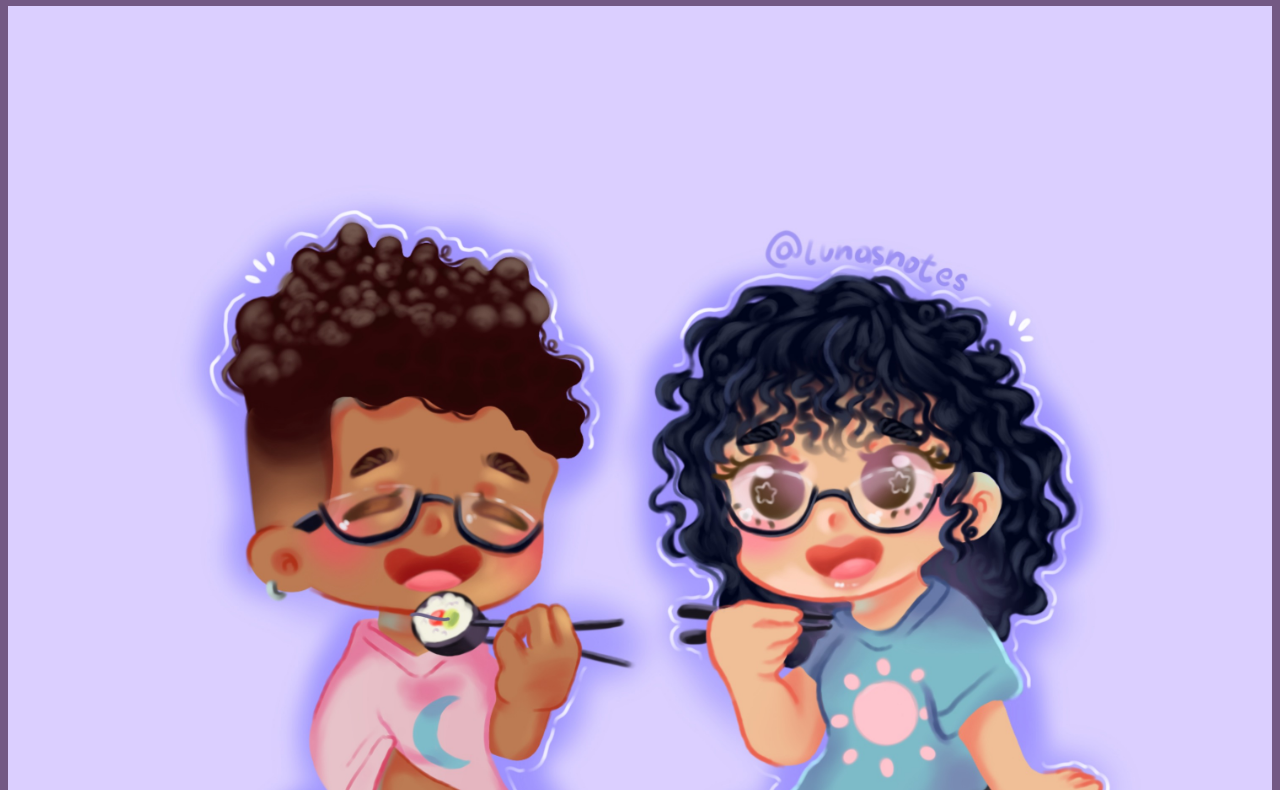
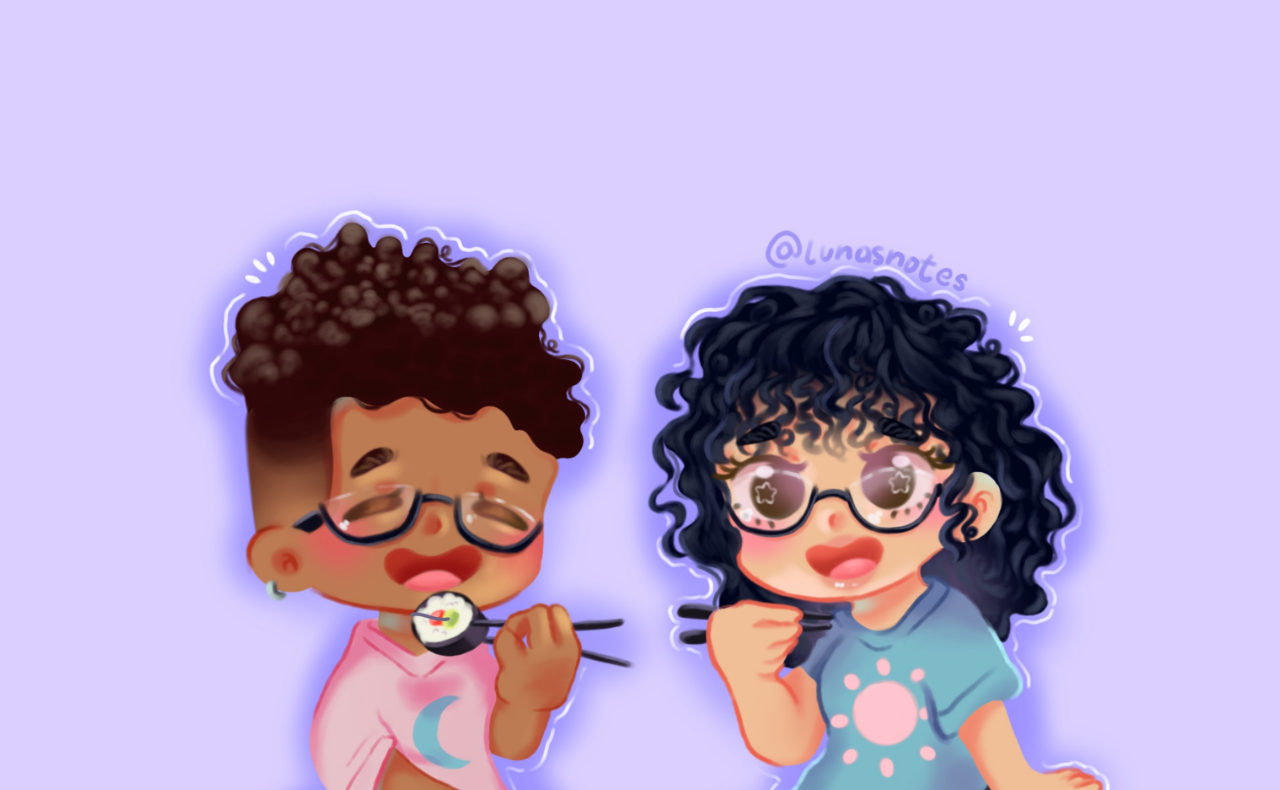
Before and after one commit to drosay/happy4, a plain HTML site: page index.html in a window 1280 px wide. Shown: the part 191-981 px from the top of the page. Drawn offline with Linux system fonts and the light colour scheme.

Commit message:
Update index.html

```diff
--- a/index.html
+++ b/index.html
@@ -20,7 +20,7 @@ src: url(./Ubuntu-Medium.ttf);
 
     </style>
 </head>
-<body style="background-color: rgb(115, 89, 132);">
+<body style="background-color: #dbcfff;">
         <h4>Nadie me ha amado como tu:</h4>
         <audio controls autoplay
             src="./like.mp3">
```
